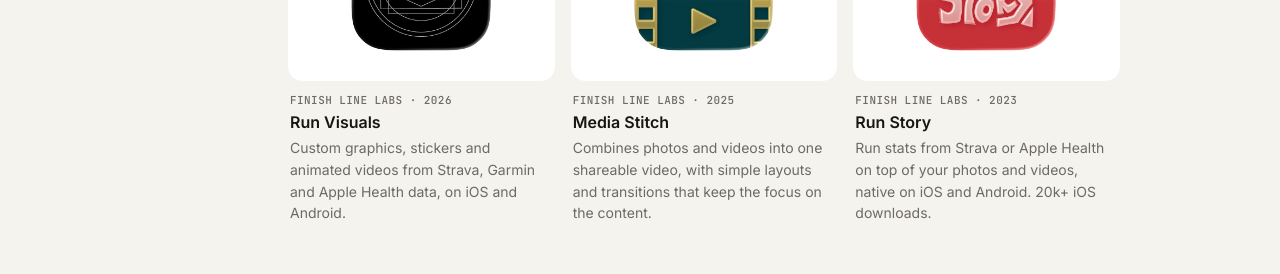
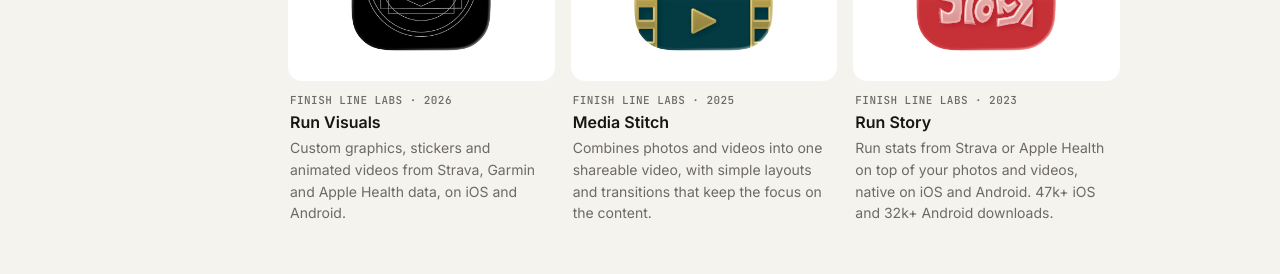
Before and after one commit to marianomike/portfolio, a Next.js app: page / in a window 1280 px wide. Shown: the part 1240-1514 px from the top of the page. Built offline with nearby package versions, Linux system fonts and the light colour scheme.

Commit message:
Run Story: 47k+ iOS and 32k+ Android downloads
Co-Authored-By: Claude Opus 5.5 <noreply@anthropic.com>
Claude-Session: https://claude.ai/code/session_014Uw5eaM3rGitiFWmUguF3t

```diff
--- a/src/content/career.ts
+++ b/src/content/career.ts
@@ -432,7 +432,7 @@ const ALL_PROJECTS: Project[] = [
     employer: "finish-line-labs",
     category: "apps",
     blurb:
-      "Run stats from Strava or Apple Health on top of your photos and videos, native on iOS and Android. 20k+ iOS downloads.",
+      "Run stats from Strava or Apple Health on top of your photos and videos, native on iOS and Android. 47k+ iOS and 32k+ Android downloads.",
     links: [
       { label: "App Store", url: "https://apps.apple.com/us/app/run-story/id6737940528" },
       { label: "Google Play", url: "https://play.google.com/store/apps/details?id=com.uiuxartist.runstory.release" },
```
